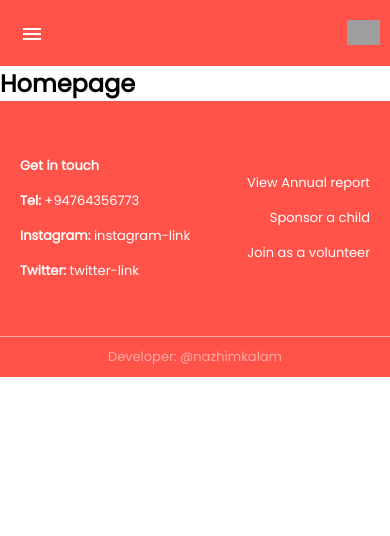
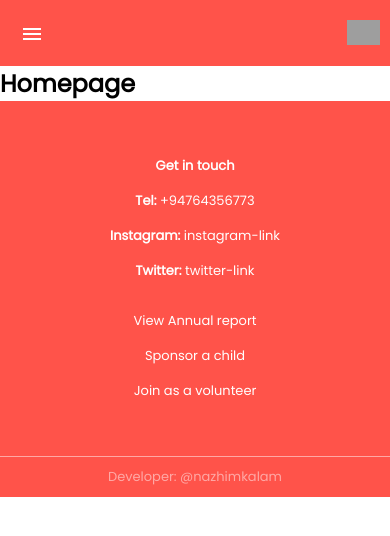
Before and after one commit to NTK7/geurdon-foundation, a React (Create React App) app: page / in a window 390 px wide. Shown: the top 536 px of the page. Built offline with nearby package versions, Linux system fonts and the light colour scheme; grey boxes are pictures that could not be loaded.

Commit message:
made the footer responsive

```diff
--- a/src/shared/Footer.js
+++ b/src/shared/Footer.js
@@ -59,6 +59,7 @@ export default Footer;
 
 const Container = styled.div`
 	display: flex;
+	flex-direction: column;
 	background-color: #ff534a;
 	color: white;
 	font-size: small;
@@ -87,7 +88,6 @@ const Container = styled.div`
 			}
 		}
 	}
-	flex-direction: column;
 	> section {
 		display: flex;
 		padding: 40px 20px;
@@ -105,4 +105,14 @@ const Container = styled.div`
 			}
 		}
 	}
+	@media screen and (max-width: 400px) {
+		> section {
+			flex-direction: column;
+			> div {
+				> p {
+					text-align: center !important;
+				}
+			}
+		}
+	}
 `;
```
